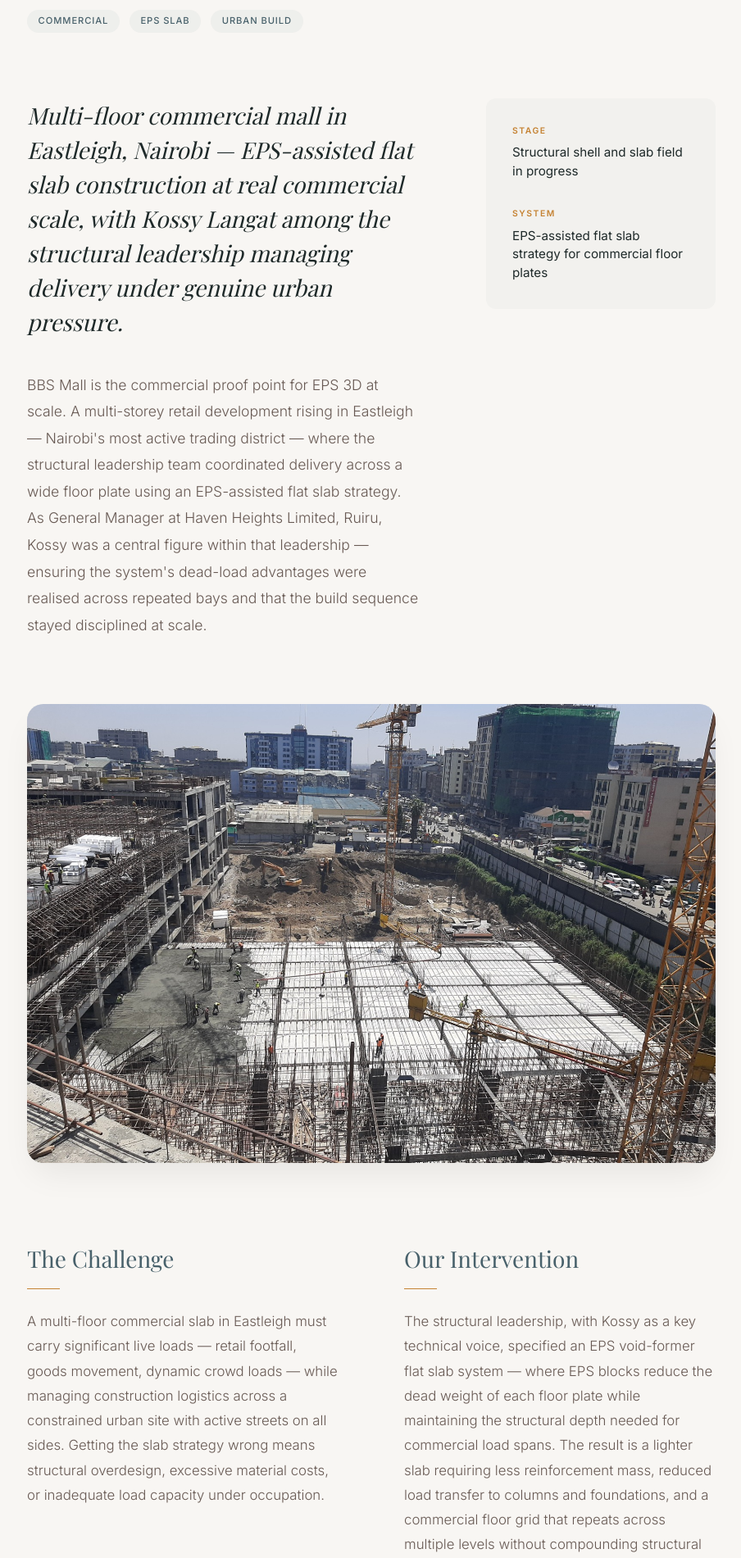
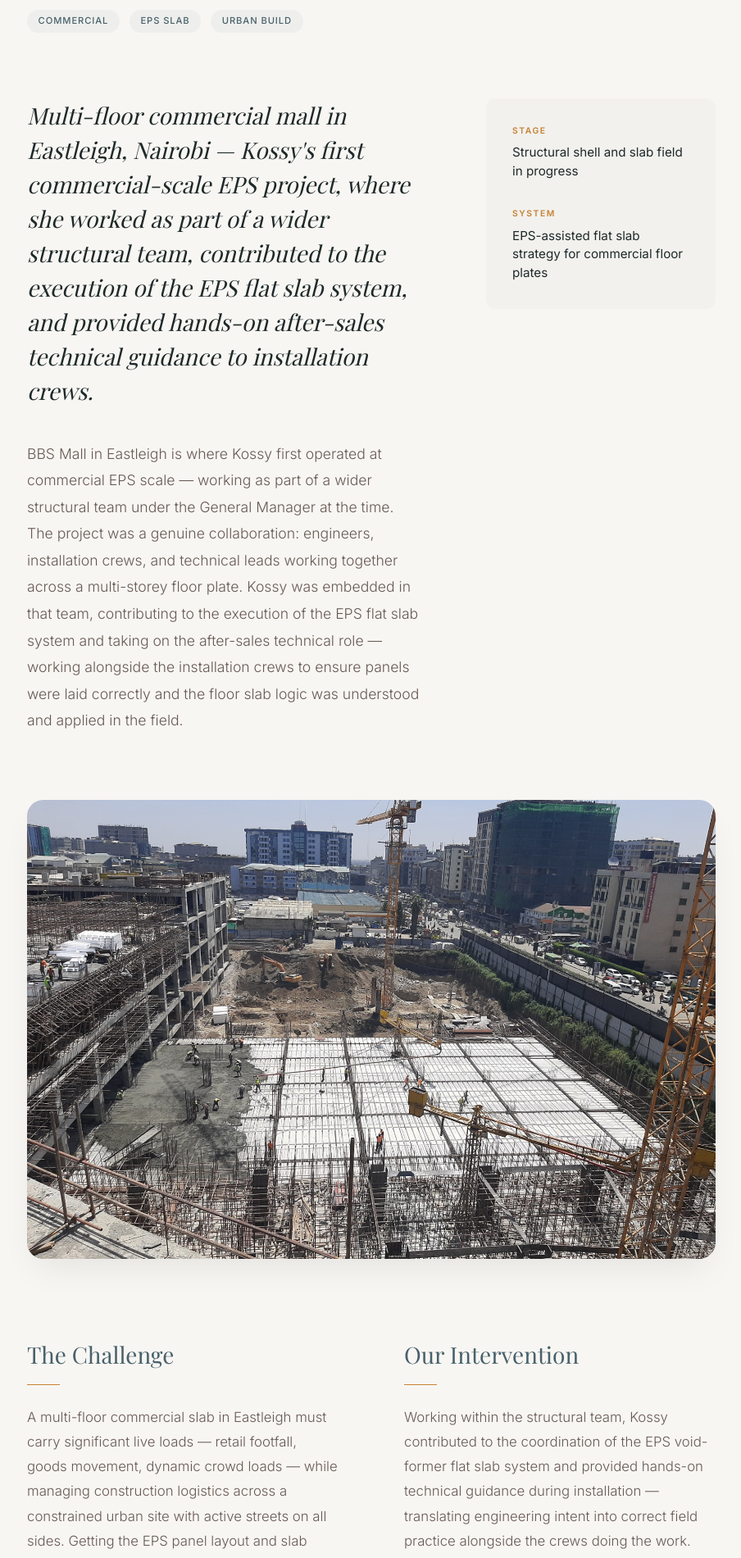
Before and after one commit to leon-madara/kossy-langat-website, a Next.js app: page /work/bbs-mall-eastleigh in a window 1280 px wide. Shown: the part 340-2241 px from the top of the page at 82% size, without its empty margins (187-1091 px from the left). Built offline with nearby package versions, Linux system fonts and the light colour scheme; a web font is replaced by a local one.

Commit message:
content: update about copy, BBS Mall rewrite, remove employment from EBK note

```diff
--- a/src/app/about/page.tsx
+++ b/src/app/about/page.tsx
@@ -322,7 +322,7 @@ export default function AboutPage() {
 
                         <div className="origin-anecdote origin-anecdote-fullwidth abt-reveal-scroll opacity-0 translate-y-8">
                             <p className="origin-anecdote-text">
-                                I&apos;ve been fortunate. The foreman I work with is exactly who you want on a site — professional, precise, someone who cares about the work more than about who&apos;s giving the direction. Together, we&apos;ve built 6 blocks of 300 housing units. That partnership is what construction should look like. But I&apos;m not naive about the industry. I&apos;ve heard from women who walked onto sites and were addressed as secretaries. Women whose specifications were quietly revised by foremen who couldn&apos;t accept that a woman had written them. Women who had to stand in the rain and prove something no man on that site was ever asked to prove. I was spared that. Not every woman is.
+                                I&apos;ve been fortunate. The foreman I work with is exactly who you want on a site — professional, precise, someone who cares about the work more than about who&apos;s giving the direction. Together, we completed over 300 housing units within a year. That partnership is what construction should look like. But I&apos;m not naive about the industry. I&apos;ve heard from women who walked onto sites and were addressed as secretaries. Women whose specifications were quietly revised by foremen who couldn&apos;t accept that a woman had written them. Women who had to stand in the rain and prove something no man on that site was ever asked to prove. I was spared that. Not every woman is.
                             </p>
                             <div className="origin-anecdote-divider" aria-hidden="true" />
                             <p className="origin-anecdote-text">
@@ -595,7 +595,7 @@ export default function AboutPage() {
                             </div>
                             <div className="credential-item">
                                 <span className="credential-name">Engineers Board of Kenya (EBK) Member</span>
-                                <span className="credential-detail">Membership details available upon request for serious business or employment opportunities.</span>
+                                <span className="credential-detail">Membership details available upon request for serious project engagements and business partnerships.</span>
                             </div>
                         </div>
                         <div className="credential-group">
--- a/src/app/contact/page.tsx
+++ b/src/app/contact/page.tsx
@@ -104,7 +104,7 @@ export default function ContactPage() {
                         <div className="info-item c-reveal">
                             <span className="info-label">Current Work</span>
                             <p className="info-text">
-                                General Manager at Haven Heights Limited, Ruiru. Engineers Board of Kenya (EBK) membership details are available upon request for serious business or employment opportunities.
+                                General Manager at Haven Heights Limited, Ruiru. Engineers Board of Kenya (EBK) membership details are available upon request for serious project engagements and business partnerships.
                             </p>
                         </div>
 
--- a/src/data/projects.ts
+++ b/src/data/projects.ts
@@ -89,7 +89,7 @@ export const projects: Project[] = [
         title: "BBS Mall",
         location: "Eastleigh, Nairobi",
         summary:
-            "Multi-floor commercial mall in Eastleigh, Nairobi — EPS-assisted flat slab construction at real commercial scale, with Kossy Langat among the structural leadership managing delivery under genuine urban pressure.",
+            "Multi-floor commercial mall in Eastleigh, Nairobi — Kossy's first commercial-scale EPS project, where she worked as part of a wider structural team, contributed to the execution of the EPS flat slab system, and provided hands-on after-sales technical guidance to installation crews.",
         stage: "Structural shell and slab field in progress",
         system: "EPS-assisted flat slab strategy for commercial floor plates",
         tags: ["Commercial", "EPS Slab", "Urban Build"],
@@ -98,13 +98,13 @@ export const projects: Project[] = [
         imageAlt:
             "Wide construction view of BBS Mall in Eastleigh with a crane, reinforced slab grid, and EPS slab elements visible across the deck.",
         overview:
-            "BBS Mall is the commercial proof point for EPS 3D at scale. A multi-storey retail development rising in Eastleigh — Nairobi's most active trading district — where the structural leadership team coordinated delivery across a wide floor plate using an EPS-assisted flat slab strategy. As General Manager at Haven Heights Limited, Ruiru, Kossy was a central figure within that leadership — ensuring the system's dead-load advantages were realised across repeated bays and that the build sequence stayed disciplined at scale.",
+            "BBS Mall in Eastleigh is where Kossy first operated at commercial EPS scale — working as part of a wider structural team under the General Manager at the time. The project was a genuine collaboration: engineers, installation crews, and technical leads working together across a multi-storey floor plate. Kossy was embedded in that team, contributing to the execution of the EPS flat slab system and taking on the after-sales technical role — working alongside the installation crews to ensure panels were laid correctly and the floor slab logic was understood and applied in the field.",
         challenge:
-            "A multi-floor commercial slab in Eastleigh must carry significant live loads — retail footfall, goods movement, dynamic crowd loads — while managing construction logistics across a constrained urban site with active streets on all sides. Getting the slab strategy wrong means structural overdesign, excessive material costs, or inadequate load capacity under occupation.",
+            "A multi-floor commercial slab in Eastleigh must carry significant live loads — retail footfall, goods movement, dynamic crowd loads — while managing construction logistics across a constrained urban site with active streets on all sides. Getting the EPS panel layout and slab detailing wrong at this scale has compounding consequences across every floor plate above.",
         intervention:
-            "The structural leadership, with Kossy as a key technical voice, specified an EPS void-former flat slab system — where EPS blocks reduce the dead weight of each floor plate while maintaining the structural depth needed for commercial load spans. The result is a lighter slab requiring less reinforcement mass, reduced load transfer to columns and foundations, and a commercial floor grid that repeats across multiple levels without compounding structural weight.",
+            "Working within the structural team, Kossy contributed to the coordination of the EPS void-former flat slab system and provided hands-on technical guidance during installation — translating engineering intent into correct field practice alongside the crews doing the work. The after-sales service role meant she was accountable for how the system was understood on the ground, not just specified on paper.",
         result:
-            "BBS Mall establishes that EPS 3D flat slab thinking scales to commercial development — not just residential. For developers planning multi-floor retail or mixed-use builds, the structural approach taken here is the reference: managed under urban pressure, delivered with structural precision, and built to carry the loads commercial occupation demands.",
+            "BBS Mall is a formative project in Kossy's career — the commercial-scale proof that EPS slab technology works under real urban pressure, and the project where she built the technical depth she now leads with. She later took over as General Manager from the same role she once reported to.",
         gallery: [
             {
                 src: "/projects done/BBS mall in Eastleigh/WhatsApp Image 2026-04-14 at 13.39.31  .jpeg",
```
